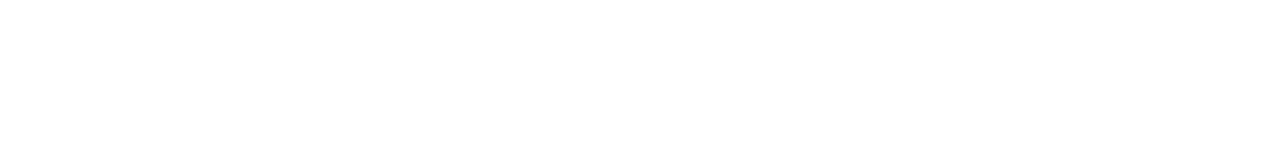
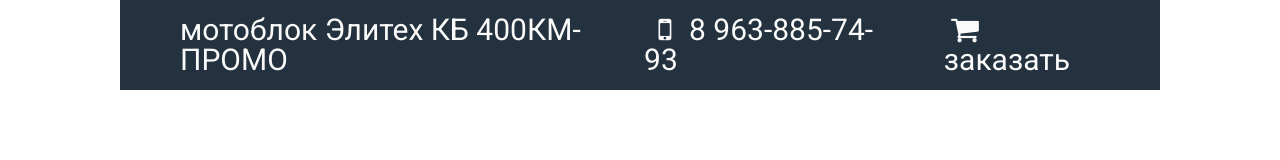
Before and after one commit to sushchikh/Motoblock, a plain HTML site: page index.html in a window 1280 px wide. Drawn offline with Linux system fonts and the light colour scheme.

Commit message:
add icons and header

```diff
--- /dev/null
+++ b/css/fontello.css
@@ -0,0 +1,59 @@
+@font-face {
+  font-family: 'fontello';
+  src: url('../font/fontello.eot?43946');
+  src: url('../font/fontello.eot?43946#iefix') format('embedded-opentype'),
+       url('../font/fontello.woff2?43946') format('woff2'),
+       url('../font/fontello.woff?43946') format('woff'),
+       url('../font/fontello.ttf?43946') format('truetype'),
+       url('../font/fontello.svg?43946#fontello') format('svg');
+  font-weight: normal;
+  font-style: normal;
+}
+/* Chrome hack: SVG is rendered more smooth in Windozze. 100% magic, uncomment if you need it. */
+/* Note, that will break hinting! In other OS-es font will be not as sharp as it could be */
+/*
+@media screen and (-webkit-min-device-pixel-ratio:0) {
+  @font-face {
+    font-family: 'fontello';
+    src: url('../font/fontello.svg?43946#fontello') format('svg');
+  }
+}
+*/
+
+ [class^="icon-"]:before, [class*=" icon-"]:before {
+  font-family: "fontello";
+  font-style: normal;
+  font-weight: normal;
+  speak: none;
+
+  display: inline-block;
+  text-decoration: inherit;
+  width: 1em;
+  margin-right: .3em;
+  text-align: center;
+  /* opacity: .8; */
+
+  /* For safety - reset parent styles, that can break glyph codes*/
+  font-variant: normal;
+  text-transform: none;
+
+  /* fix buttons height, for twitter bootstrap */
+  line-height: 1em;
+
+  /* Animation center compensation - margins should be symmetric */
+  /* remove if not needed */
+  margin-left: .2em;
+
+  /* you can be more comfortable with increased icons size */
+  /* font-size: 120%; */
+
+  /* Font smoothing. That was taken from TWBS */
+  -webkit-font-smoothing: antialiased;
+  -moz-osx-font-smoothing: grayscale;
+
+  /* Uncomment for 3D effect */
+  /* text-shadow: 1px 1px 1px rgba(127, 127, 127, 0.3); */
+}
+
+.icon-basket:before { content: '\e800'; } /* '' */
+.icon-mobile:before { content: '\f10b'; } /* '' */
--- a/index.html
+++ b/index.html
@@ -4,14 +4,36 @@
     <meta charset="utf-8">
     <meta http-equiv="X-UA-Compatible" content="IE=edge">
     <meta name="viewport" content="width=device-width, initial-scale=1">
-    <title>Title</title>
+    <title>Мотоблок «Элитех»</title>
 
     <link href="css/my.css" rel="stylesheet">
-
+    <link rel="stylesheet" href="css/fontello.css">
   </head>
 
   <body>
 
+
+<!--
+##     ## ########    ###    ########  ######## ########
+##     ## ##         ## ##   ##     ## ##       ##     ##
+##     ## ##        ##   ##  ##     ## ##       ##     ##
+######### ######   ##     ## ##     ## ######   ########
+##     ## ##       ######### ##     ## ##       ##   ##
+##     ## ##       ##     ## ##     ## ##       ##    ##
+##     ## ######## ##     ## ########  ######## ##     ##
+ -->
+<div class="header_container">
+  <div class="header_title">
+    мотоблок Элитех КБ 400КМ-ПРОМО
+  </div>
+  <div class="phone">
+    <span class="icon-mobile"></span>8 963-885-74-93
+  </div>
+  <div class="order btn">
+    <span class="icon-basket"></span>заказать
+  </div>
+
+</div>
 
 
 
--- a/sass/my.sass
+++ b/sass/my.sass
@@ -1 +1,76 @@
 @import 'reset'
+
+@import url('https://fonts.googleapis.com/css?family=Roboto:400,700&subset=cyrillic')
+
+// переменные
+$white : #fafafa
+$white_hover: #C5CAE9
+$bgc1 : #24323F
+$bgc2 : #314252
+
+$gape : 30px
+
+// основы
+
+body
+	font-family: 'roboto', 'serif', 'san-serif'
+	color: $white
+	padding: 0px $gape*4
+
+
+// ##     ## ########    ###    ########  ######## ########
+// ##     ## ##         ## ##   ##     ## ##       ##     ##
+// ##     ## ##        ##   ##  ##     ## ##       ##     ##
+// ######### ######   ##     ## ##     ## ######   ########
+// ##     ## ##       ######### ##     ## ##       ##   ##
+// ##     ## ##       ##     ## ##     ## ##       ##    ##
+// ##     ## ######## ##     ## ########  ######## ##     ##
+
+.header_container
+	display: flex
+	justify-content: space-between
+	align-items: center
+	flex-wrap: no-wrap
+	background-color: $bgc1
+	height: $gape*3
+	line-height: $gape
+	padding: 0px $gape*2
+	font-size: 30px
+
+.header_title
+	flex-grow: 1
+.phone
+	margin-right: $gape*2
+
+.order
+
+
+
+//  ######   #######  ##     ## ##     ##  #######  ##    ##
+// ##    ## ##     ## ###   ### ###   ### ##     ## ###   ##
+// ##       ##     ## #### #### #### #### ##     ## ####  ##
+// ##       ##     ## ## ### ## ## ### ## ##     ## ## ## ##
+// ##       ##     ## ##     ## ##     ## ##     ## ##  ####
+// ##    ## ##     ## ##     ## ##     ## ##     ## ##   ###
+//  ######   #######  ##     ## ##     ##  #######  ##    ##
+.btn
+	transition: all .1s ease
+	cursor: pointer
+	position: relative
+	&:hover
+		color: $white_hover
+	&:active
+		top: 2px
+		left: 0
+
+
+
+
+
+//    ###    ##    ## #### ##     ## ########
+//   ## ##   ###   ##  ##  ###   ### ##
+//  ##   ##  ####  ##  ##  #### #### ##
+// ##     ## ## ## ##  ##  ## ### ## ######
+// ######### ##  ####  ##  ##     ## ##
+// ##     ## ##   ###  ##  ##     ## ##
+// ##     ## ##    ## #### ##     ## ########
```
Also changed, not shown: css/my.css, font/fontello.ttf (added), font/fontello.woff (added), font/fontello.woff2 (added), 2 other files.
